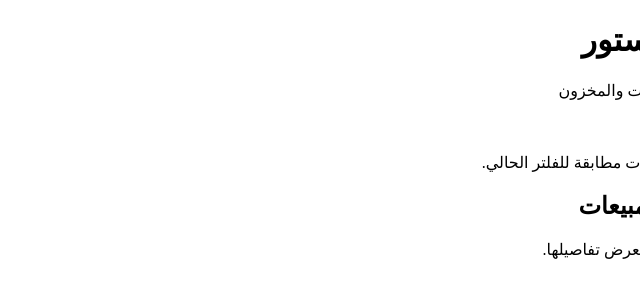
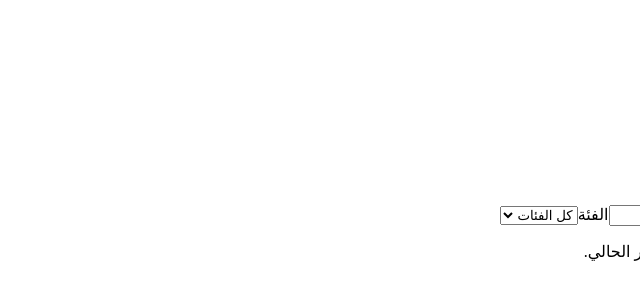
Before and after one commit to ahmedfikreqabil3-dot/AhmedStore, a React (Vite) app in the folder mens-store-dashboard/apps/web/: page / in a window 1280 px wide. Shown: the top 300 px of the page, without its empty margins (640-1280 px from the left). Built offline with nearby package versions, Linux system fonts and the light colour scheme.

Commit message:
feat(web): filter and paginate product catalogue

```diff
--- a/mens-store-dashboard/apps/web/src/App.tsx
+++ b/mens-store-dashboard/apps/web/src/App.tsx
@@ -45,6 +45,20 @@ export function ProductTable({ products }: { products: ProductTableRow[] }) {
   );
 }
 
+export function ProductCatalogue({ products, pageSize = 10 }: { products: ProductTableRow[]; pageSize?: number }) {
+  const [query, setQuery] = useState('');
+  const [category, setCategory] = useState('');
+  const [page, setPage] = useState(0);
+  const categories = [...new Set(products.flatMap((product) => product.category ? [product.category] : []))].sort();
+  const filtered = products.filter((product) => (!category || product.category === category) && (!query || `${product.name} ${product.sku} ${product.barcode ?? ''}`.toLowerCase().includes(query.toLowerCase())));
+  const pages = Math.max(1, Math.ceil(filtered.length / pageSize));
+  const currentPage = Math.min(page, pages - 1);
+  const visible = filtered.slice(currentPage * pageSize, (currentPage + 1) * pageSize);
+  function updateQuery(value: string) { setQuery(value); setPage(0); }
+  function updateCategory(value: string) { setCategory(value); setPage(0); }
+  return <section aria-labelledby="catalogue-title"><h2 id="catalogue-title">كتالوج المنتجات</h2><label>بحث<input aria-label="بحث المنتجات" value={query} onChange={(event) => updateQuery(event.target.value)} /></label><label>الفئة<select aria-label="تصفية الفئة" value={category} onChange={(event) => updateCategory(event.target.value)}><option value="">كل الفئات</option>{categories.map((value) => <option key={value} value={value}>{value}</option>)}</select></label><ProductTable products={visible} />{filtered.length > pageSize && <nav aria-label="ترقيم صفحات المنتجات"><button type="button" onClick={() => setPage((value) => Math.max(0, value - 1))} disabled={currentPage === 0}>السابق</button><span>صفحة {currentPage + 1} من {pages}</span><button type="button" onClick={() => setPage((value) => Math.min(pages - 1, value + 1))} disabled={currentPage === pages - 1}>التالي</button></nav>}</section>;
+}
+
 export function SalePaymentDialog({ open, onConfirm, onSucceeded }: { open: boolean; onConfirm: () => Promise<void>; onSucceeded: () => void }) {
   const [error, setError] = useState<string | null>(null);
   const [submitting, setSubmitting] = useState(false);
@@ -73,7 +87,7 @@ export function App({ postSale = async () => undefined }: { postSale?: () => Pro
       <p>إدارة المنتجات والمخزون</p>
       <button type="button" onClick={() => setPaymentOpen(true)}>فتح الدفع</button>
       <SalePaymentDialog open={paymentOpen} onConfirm={postSale} onSucceeded={() => setPaymentOpen(false)} />
-      <ProductTable products={[]} />
+      <ProductCatalogue products={[]} />
       <SalesHistory sales={[]} />
     </main>
   );
```
Also changed, not shown: 2 other files (tests, documents, lock files or other folders).
